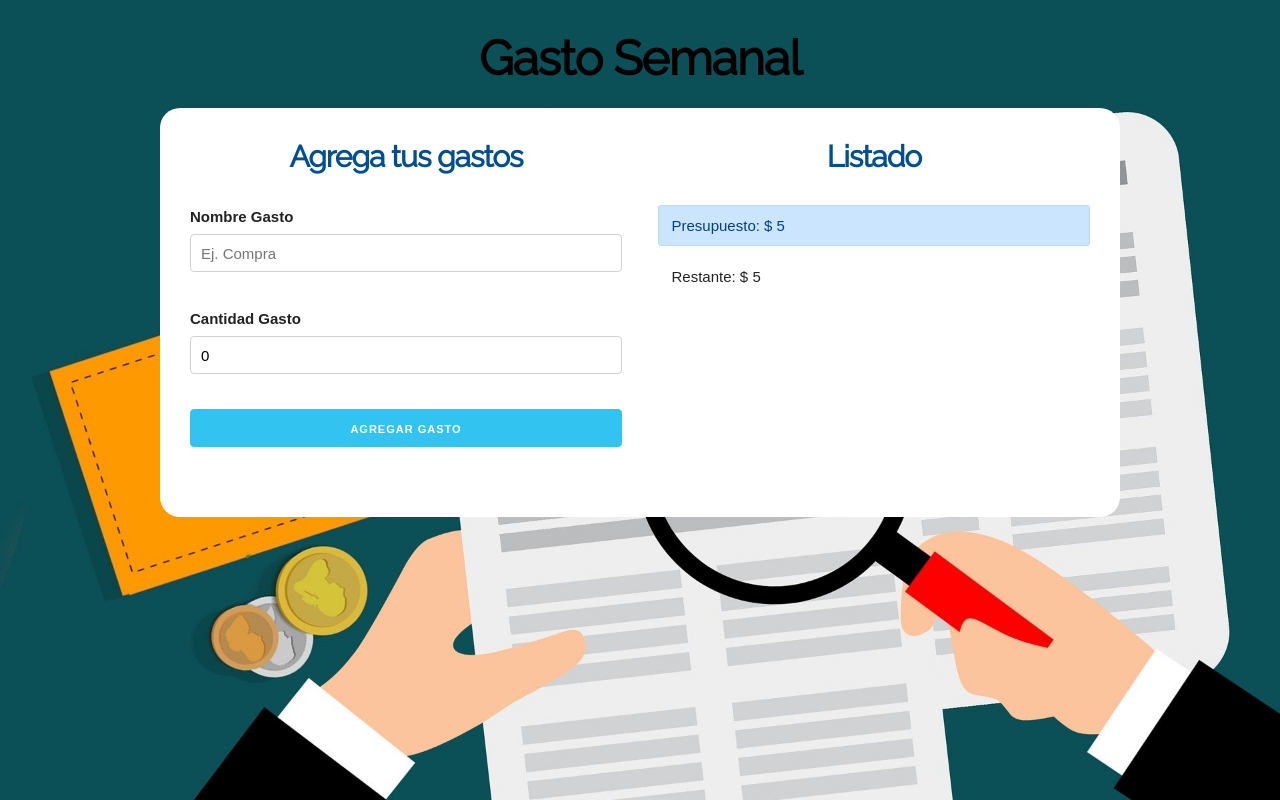
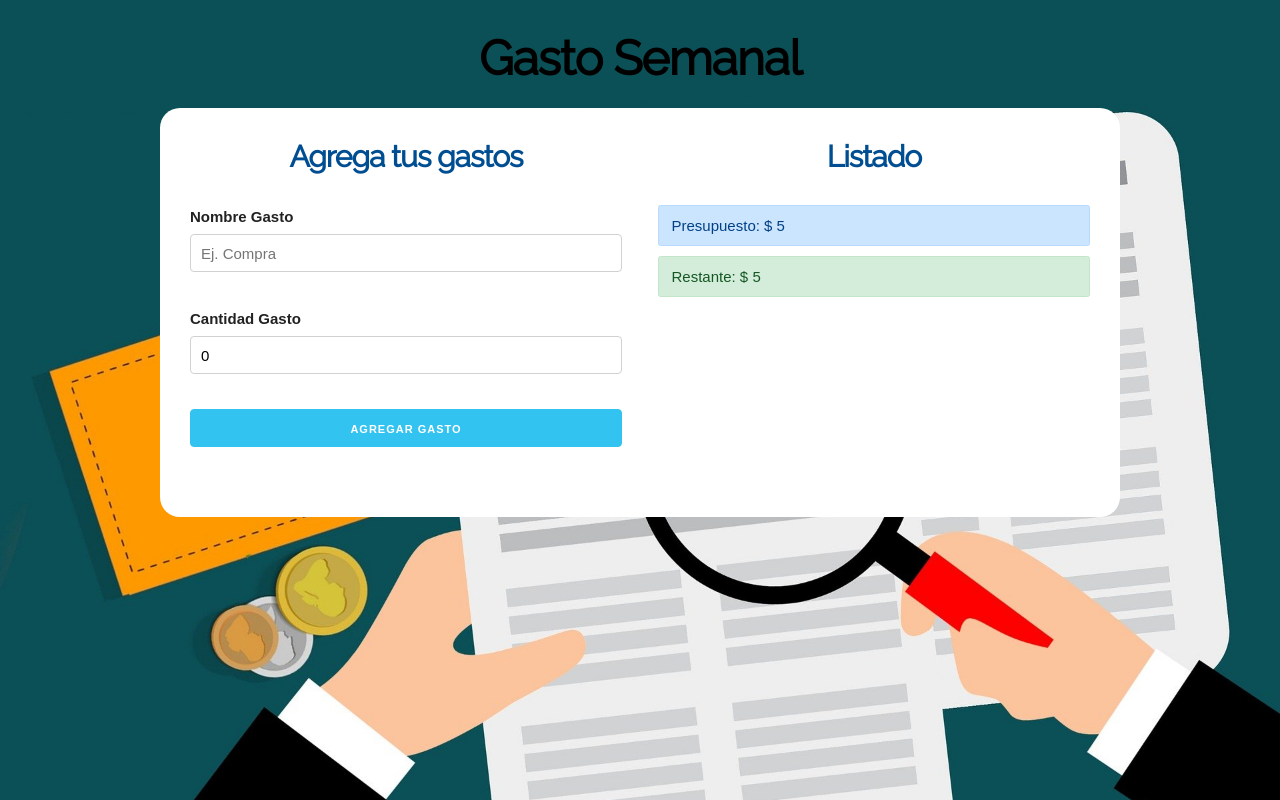
Before and after one commit to ojedam13/presupuesto-mensual, a React (Create React App) app: page / in a window 1280 px wide. Both pictures are taken after typing "5" into the empty fields and a click on the input "Definir presupuesto". Built offline with nearby package versions, Linux system fonts and the light colour scheme.

Commit message:
cambio color restante segun presupuesto

```diff
--- a/src/App.js
+++ b/src/App.js
@@ -32,7 +32,7 @@
       //resetear a false
       guardarCrearGasto(false);
     }
-  }, [gasto]);
+  }, [gasto, creargasto, gastos, restante]);
 
 
   return (
--- a/src/components/ControlPresupuesto.js
+++ b/src/components/ControlPresupuesto.js
@@ -1,12 +1,12 @@
 import React, {Fragment} from 'react';
-
+import {revisarPresupuesto} from '../helpers'
 const ControlPresupuesto = ({presupuesto, restante}) => {
     return (
         <Fragment>
             <div className='alert alert-primary'>
                 Presupuesto: $ {presupuesto}
             </div>
-            <div className='alert'>
+            <div className={revisarPresupuesto(presupuesto, restante)}>
                 Restante:  $ {restante}
             </div>
         </Fragment>
--- /dev/null
+++ b/src/helpers.js
@@ -0,0 +1,13 @@
+export const revisarPresupuesto = (presupuesto, restante) => {
+    let clase;
+
+    if ((presupuesto / 4) > restante) {
+        clase = 'alert alert-danger';
+    } else if ((presupuesto / 2) > restante) {
+        clase = 'alert alert-warning'
+    } else {
+        clase = 'alert alert-success'
+    }
+
+    return clase;
+}
```
